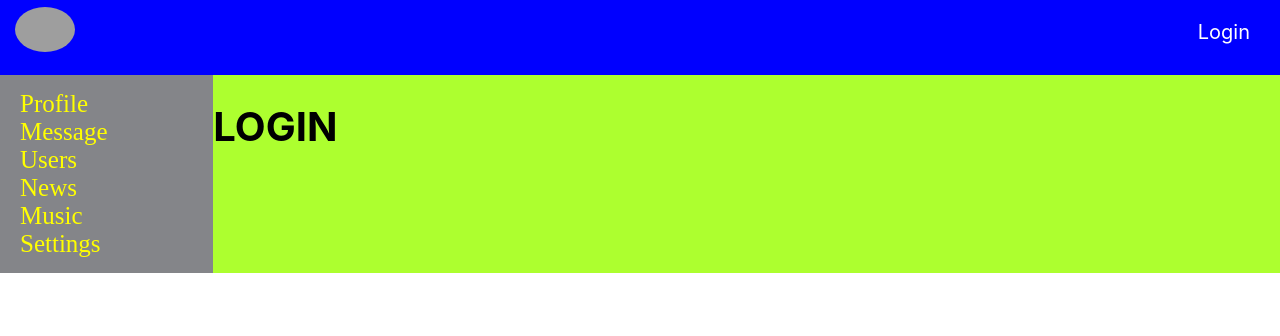
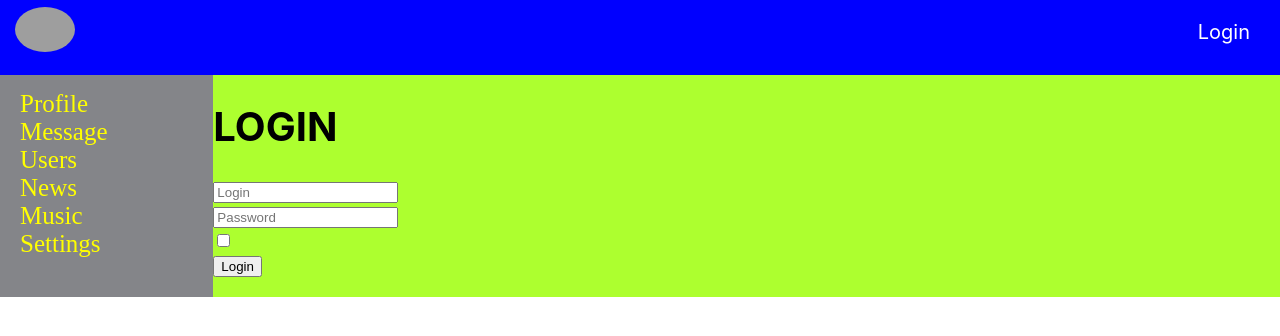
Before and after one commit to DmitryShastel/Social_Network_2.0_JS, a React (Create React App) app in the folder social_network_2.0_js/: page /login in a window 1280 px wide. Shown: the top 336 px of the page. Built offline with nearby package versions, Linux system fonts and the light colour scheme; no server answers; grey boxes are pictures that could not be loaded.

Commit message:
The social-network 1-75 is done

```diff
--- a/social_network_2.0_js/package.json
+++ b/social_network_2.0_js/package.json
@@ -9,10 +9,12 @@
     "axios": "^1.6.7",
     "react": "^18.2.0",
     "react-dom": "^18.2.0",
+    "react-form": "^4.0.1",
     "react-redux": "^8.0.5",
     "react-router-dom": "^6.4.2",
     "react-scripts": "5.0.1",
     "redux": "^4.2.1",
+    "redux-form": "^8.3.10",
     "redux-thunk": "^3.1.0",
     "web-vitals": "^2.1.4"
   },
--- a/social_network_2.0_js/src/components/Login/Login.js
+++ b/social_network_2.0_js/src/components/Login/Login.js
@@ -1,9 +1,36 @@
 import React from 'react';
+import {Field, reduxForm} from "redux-form";
 
 export const Login = () => {
+    const onSubmit = (formData) => {
+        console.log(formData)
+    }
+
+    return (
+        <LoginReduxForm onSubmit={onSubmit}/>
+    );
+};
+
+const LoginForm = (props) => {
     return (
         <div>
             <h1>LOGIN</h1>
+            <form onSubmit={props.handleSubmit}>
+                <div>
+                    <Field placeholder={'Login'} name={'login'} component={'input'}/>
+                </div>
+                <div>
+                    <Field placeholder={'Password'} name={'password'} component={'input'}/>
+                </div>
+                <div>
+                    <Field type={'checkbox'} name={'rememberMe'} component={'input'}/>
+                </div>
+                <div>
+                    <button>Login</button>
+                </div>
+            </form>
         </div>
-    );
-};
+    )
+}
+
+const LoginReduxForm = reduxForm({form: 'login'})(LoginForm)
--- a/social_network_2.0_js/src/redux/redux-store.js
+++ b/social_network_2.0_js/src/redux/redux-store.js
@@ -5,6 +5,7 @@ import {newsReducer} from "./news-reducer";
 import {usersReducer} from "./users-reducer";
 import {authReducer} from "./auth-reducer";
 import {thunk as thunkMiddleware} from 'redux-thunk'
+import {reducer as formReducer} from 'redux-form';
 
 export let reducers = combineReducers({
     profilePage: profileReducer,
@@ -12,6 +13,7 @@ export let reducers = combineReducers({
     usersPage: usersReducer,
     auth: authReducer,
     news: newsReducer,
+    form: formReducer
 })
 
 export let store = createStore(reducers, applyMiddleware(thunkMiddleware))
```
Also changed, not shown: 1 other file (tests, documents, lock files or other folders).
